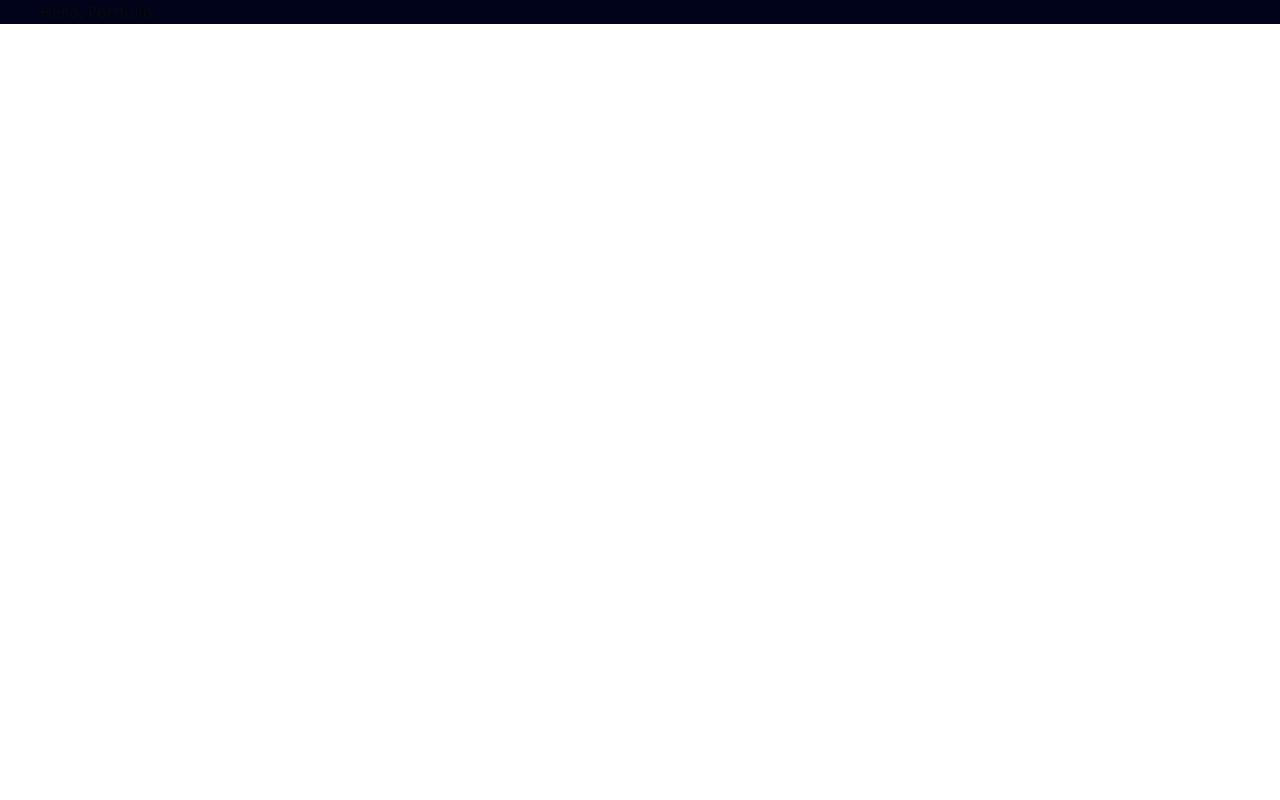
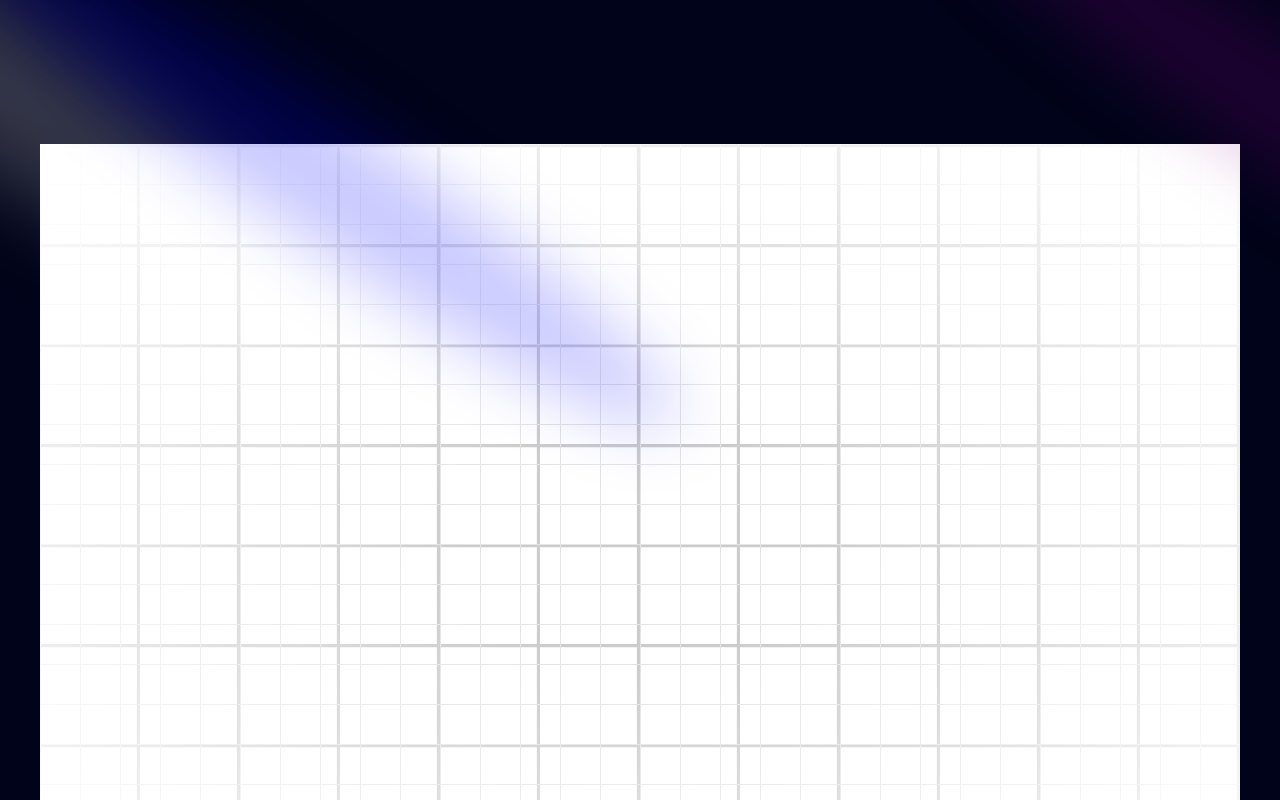
Before and after one commit to DabsWebs/My-Nextjs-portfolio, a Next.js app: page / in a window 1280 px wide. Shown: the top 800 px of the page. Built offline with nearby package versions, Linux system fonts and the light colour scheme.

Commit message:
provider

```diff
--- a/app/page.tsx
+++ b/app/page.tsx
@@ -1,8 +1,10 @@
+import Hero from "@/components/Hero";
+
 export default function Home() {
   return (
     <main className="relative mx-auto flex flex-col items-center justify-center overflow-hidden bg-black-100 px-5 sm:px-10">
       <div className="max-w-7x1 w-full">
-        <h1>Hello, Portfolio </h1>
+        <Hero />
       </div>
     </main>
   );
--- a/components/Hero.tsx
+++ b/components/Hero.tsx
@@ -1,4 +1,5 @@
 import { Spotlight } from './ui/Spotlight';
+import { cn } from '@/lib/utils'; // or relative like './utils'
 
 const Hero = () => {
   return (
@@ -14,6 +15,24 @@
         />
         <Spotlight className="left-80 top-28 h-[80vh] w-[50vw]" fill="blue" />
       </div>
+
+<div className=" relative flex h-screen w-full items-center justify-center bg-white dark:bg-black-100 dark:bg-grid-white/[0.3] bg-grid-black/[0.2] ">
+      <div
+        className={cn(
+          "absolute inset-0",
+          "[background-size:40px_40px]",
+          "[background-image:linear-gradient(to_right,#e4e4e7_1px,transparent_1px),linear-gradient(to_bottom,#e4e4e7_1px,transparent_1px)]",
+          "dark:[background-image:linear-gradient(to_right,#262626_1px,transparent_1px),linear-gradient(to_bottom,#262626_1px,transparent_1px)]",
+        )}
+      />
+      {/* Radial gradient for the container to give a faded look */}
+      <div className="pointer-events-none absolute inset-0 flex items-center justify-center bg-white [mask-image:radial-gradient(ellipse_at_center,transparent_20%,black)] dark:bg-black-100  " />
+
+    </div>
+
+      <div>
+
+      </div>
     </div>
   );
 };
--- a/package.json
+++ b/package.json
@@ -9,12 +9,15 @@
     "lint": "next lint"
   },
   "dependencies": {
+    "clsx": "^2.1.1",
     "framer-motion": "^12.0.0-alpha.1",
     "mini-svg-data-uri": "^1.4.4",
     "next": "15.0.3",
+    "next-themes": "^0.4.6",
     "react": "19.0.0-rc-66855b96-20241106",
     "react-dom": "19.0.0-rc-66855b96-20241106",
-    "tailwind-merge": "^2.5.5"
+    "tailwind-merge": "^2.5.5",
+    "tailwindcss-animate": "^1.0.7"
   },
   "overrides": {
     "framer-motion": {
--- a/postcss.config.js
+++ b/postcss.config.js
@@ -1,6 +1,7 @@
+// postcss.config.js
 module.exports = {
   plugins: {
     tailwindcss: {},
     autoprefixer: {},
   },
-}
+};
--- a/postcss.config.mjs
+++ /dev/null
@@ -1,7 +0,0 @@
-// postcss.config.js or postcss.config.mjs
-export default {
-  plugins: {
-    tailwindcss: {},
-    autoprefixer: {},
-  },
-};
```
Also changed, not shown: app/provider.tsx (added), 1 other file (tests, documents, lock files or other folders).
